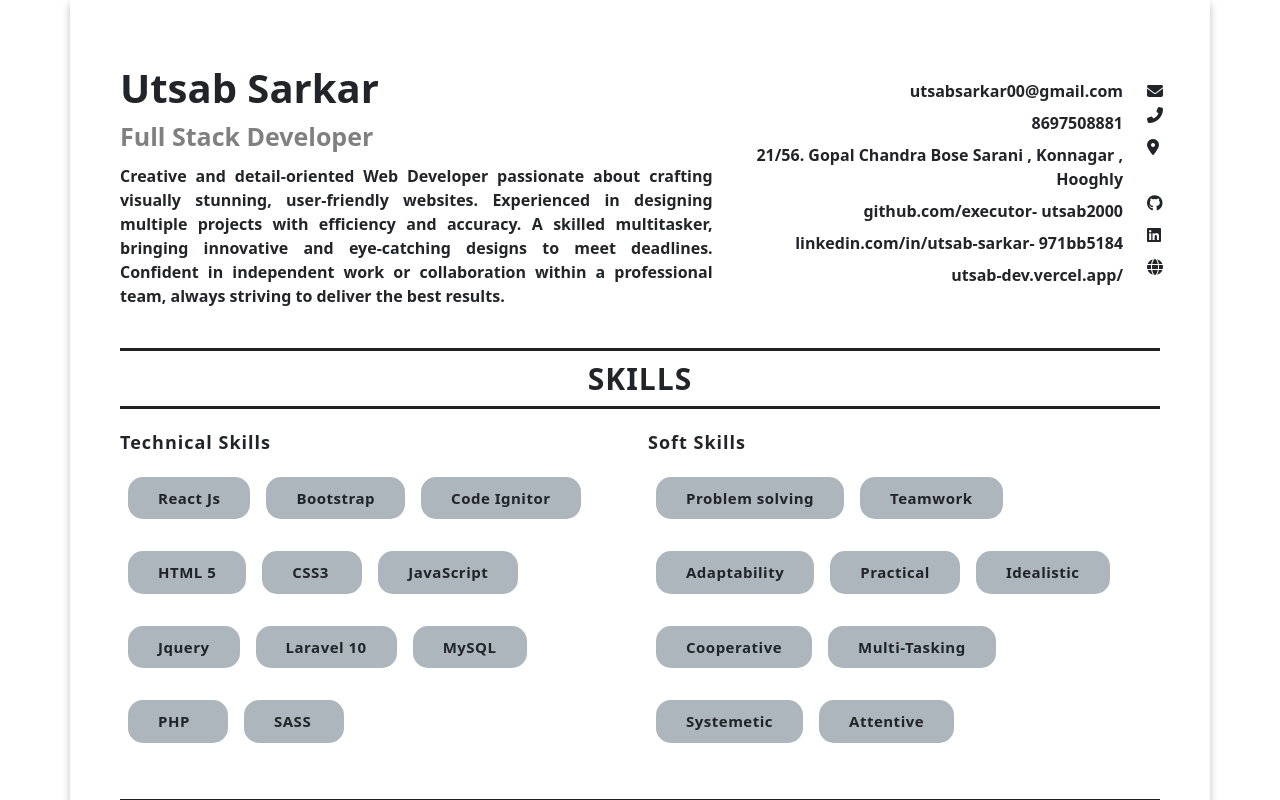
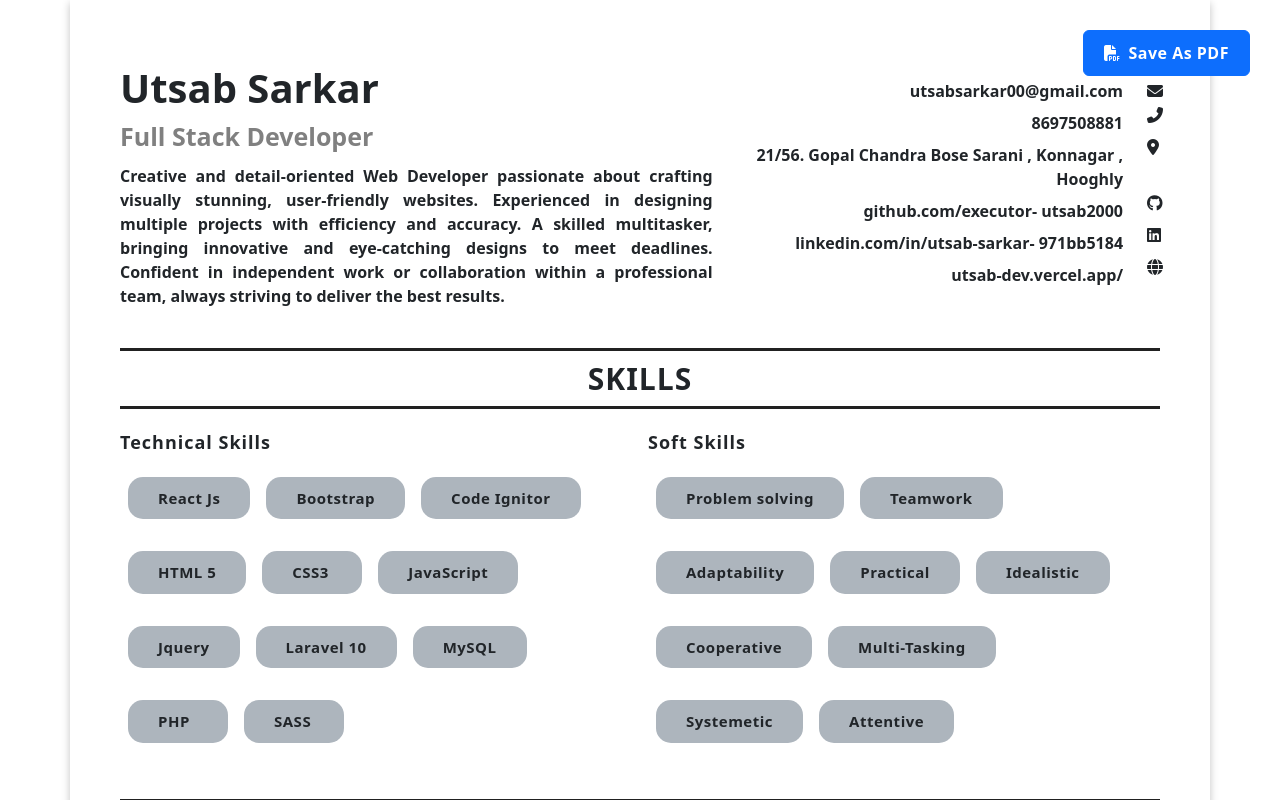
Before and after one commit to executor-utsab2000/Resume-Builder, a React (Vite) app: page /templates/template1 in a window 1280 px wide. Shown: the top 800 px of the page. Built offline with nearby package versions, Linux system fonts and the light colour scheme.

Commit message:
template1 done

```diff
--- a/package.json
+++ b/package.json
@@ -10,6 +10,8 @@
     "preview": "vite preview"
   },
   "dependencies": {
+    "html2canvas": "^1.4.1",
+    "jspdf": "^3.0.1",
     "react": "^19.1.0",
     "react-dom": "^19.1.0",
     "react-router-dom": "^7.6.1"
--- a/src/CSS_SCSS/main.scss
+++ b/src/CSS_SCSS/main.scss
@@ -35,3 +35,15 @@
   box-shadow: rgba(0, 0, 0, 0.24) 0px 3px 8px;
   padding: 50px;
 }
+
+.printBtnDiv{
+  position: fixed;
+  top: 30px;
+  right: 30px;
+
+  button{
+    padding: 10px 20px;
+    font-weight: 700;
+    letter-spacing: 0.5px;
+  }
+}
--- /dev/null
+++ b/src/JS/handleDownloadPdf.js
@@ -0,0 +1,39 @@
+import html2canvas from "html2canvas";
+import jsPDF from "jspdf";
+
+export const handleDownloadPdf = async (contentToPrint) => {
+  const element = contentToPrint.current;
+
+  // Render the HTML content to a canvas
+  const canvas = await html2canvas(element, { scale: 2 }); // better quality
+  const imgData = canvas.toDataURL("image/png");
+
+  const pdf = new jsPDF({
+    orientation: "portrait",
+    unit: "pt",
+    format: "a4",
+  });
+
+  const pdfWidth = pdf.internal.pageSize.getWidth();
+  const pdfHeight = pdf.internal.pageSize.getHeight();
+
+  const imgWidth = pdfWidth;
+  const imgHeight = (canvas.height * imgWidth) / canvas.width;
+
+  let heightLeft = imgHeight;
+  let position = 0;
+
+  // First page
+  pdf.addImage(imgData, "PNG", 0, position, imgWidth, imgHeight);
+  heightLeft -= pdfHeight;
+
+  // Add additional pages if needed
+  while (heightLeft > 0) {
+    position -= pdfHeight;
+    pdf.addPage();
+    pdf.addImage(imgData, "PNG", 0, position, imgWidth, imgHeight);
+    heightLeft -= pdfHeight;
+  }
+
+  pdf.save("Example.pdf");
+};
--- a/src/Template/Template1.jsx
+++ b/src/Template/Template1.jsx
@@ -1,21 +1,30 @@
 import SmallItems from '../Components/SmallItems';
 import '../CSS_SCSS/template1.scss'
 import UserContext from '../Context/UserContext';
-import { useContext } from 'react';
+import { useContext, useRef } from 'react';
+import { handleDownloadPdf } from '../JS/handleDownloadPdf';
+
 
 const Template1 = () => {
 
     const { userData } = useContext(UserContext)
-    console.log(userData);
+    const printContent = useRef(null)
 
+    // console.log(userData);
 
     return (
         <>
-            <div className="container template1">
+            <div className="printBtnDiv">
+                <button className="btn btn-primary" onClick={() => handleDownloadPdf(printContent)}> <i class="fa-solid fa-file-pdf me-2"></i>Save As PDF</button>
+            </div>
+            <div className="container template1" ref={printContent}>
                 <div className="row mt-2">
                     <div className="col-7 pe-3 my-auto">
                         <div className="nameHeader">{userData.fName + " " + userData.lName}</div>
-                        <div className="designation">{userData.designation}</div>
+                        {
+                            userData.designation.trim().length !== 0 && <div className="designation">{userData.designation}</div>
+                        }
+
                         <div className="profileSummary mt-2">{userData.profileSummary}</div>
                     </div>
                     <div className="col-5 my-auto">
@@ -29,14 +38,31 @@ const Template1 = () => {
                             <div className="col-11 text-end mt-2">{userData.address}</div>
                             <div className="col-1"><i className="fa-solid fa-location-dot"></i></div>
 
+                            {
+                                userData.github.trim().length !== 0 &&
+                                <>
                                     <div className="col-11 text-end mt-2">{userData.github}</div>
                                     <div className="col-1"><i className="fa-brands fa-github"></i></div>
+                                </>
+                            }
 
+                            {
+                                userData.linkedin.trim().length !== 0 &&
+                                <>
                                     <div className="col-11 text-end mt-2">{userData.linkedin}</div>
                                     <div className="col-1"><i className="fa-brands fa-linkedin"></i></div>
 
+                                </>
+                            }
+
+
+                            {
+                                userData.portfolio.trim().length !== 0 &&
+                                <>
                                     <div className="col-11 text-end mt-2">{userData.portfolio}</div>
                                     <div className="col-1"><i className="fa-solid fa-globe"></i></div>
+                                </>
+                            }
                         </div>
                     </div>
                 </div>
@@ -44,6 +70,8 @@ const Template1 = () => {
                 <div className="sectionHeader">Skills</div>
                 <div className="skillContainer">
                     <div className="row">
+                        {
+                            userData.technicalSkills.length !== 0 &&
                             <div className="col-6 pe-2">
                                 <div className="skillSmallHeader">Technical Skills</div>
                                 <div className="d-flex flex-wrap">
@@ -52,6 +80,7 @@ const Template1 = () => {
                                     }
                                 </div>
                             </div>
+                        }
                         <div className="col-6 ps-2">
                             <div className="skillSmallHeader">Soft Skills</div>
                             <div className="d-flex flex-wrap">
@@ -63,6 +92,9 @@ const Template1 = () => {
                     </div>
                 </div>
 
+                {
+                    userData.workExperience.length !== 0 &&
+                    <>
                         <div className="sectionHeader">Work Experience</div>
                         <div className="experienceContainer">
                             {
@@ -101,7 +133,12 @@ const Template1 = () => {
                                 })
                             }
                         </div>
+                    </>
+                }
 
+                {
+                    userData.project.length !== 0 &&
+                    <>
                         <div className="sectionHeader">Personal Projects</div>
                         <div className="projectContainer">
                             {
@@ -136,11 +173,16 @@ const Template1 = () => {
                                 })
                             }
                         </div>
+                    </>
+                }
 
 
 
 
 
+                {
+                    userData.certificate.length !== 0 &&
+                    <>
                         <div className="sectionHeader">Certificates /  Achivements</div>
                         <div className="certificateContainer">
                             {
@@ -158,6 +200,8 @@ const Template1 = () => {
                                 })
                             }
                         </div>
+                    </>
+                }
 
 
                 <div className="sectionHeader">Educational qualification</div>
```
Also changed, not shown: src/Form.jsx (+24 -24 lines), 1 other file (tests, documents, lock files or other folders). Lines whose indentation alone changed are shown as unchanged.
